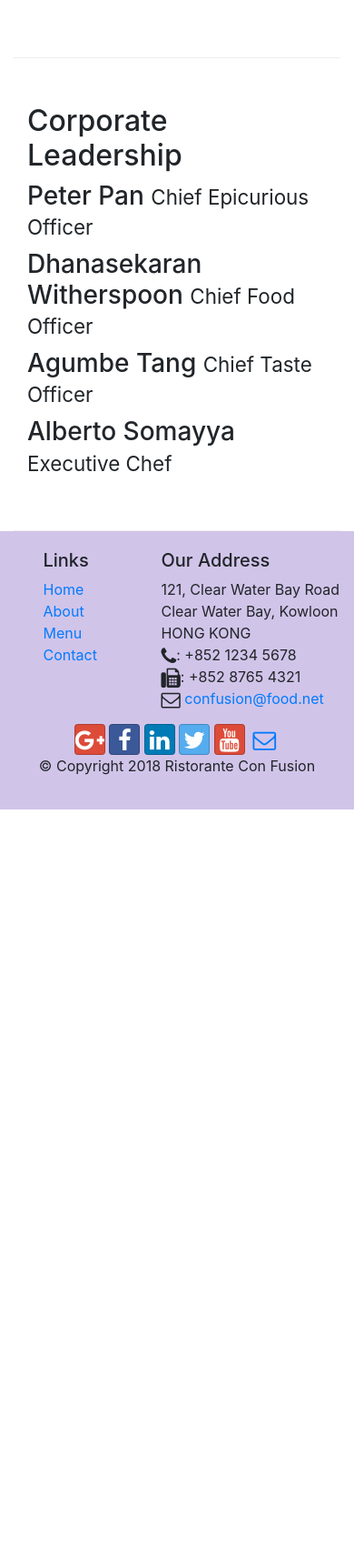
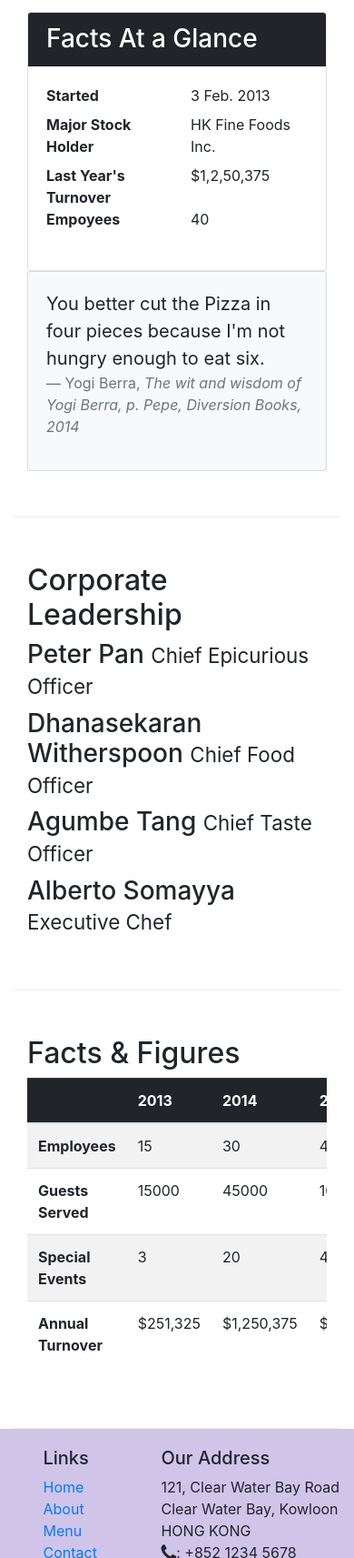
Before and after one commit to aksoni27/Bootstrap4Dev, a website: page aboutus.html in a window 390 px wide. Shown: the part 1037-2750 px from the top of the page at 91% size. Before the commit the page ends 1927 px from the top, so only its background shows below. Drawn offline with nearby package versions, Linux system fonts and the light colour scheme.

Commit message:
Tables and cards

```diff
--- a/aboutus.html
+++ b/aboutus.html
@@ -68,6 +68,33 @@
                 <p>Started in 2010, Ristorante con Fusion quickly established itself as a culinary icon par excellence in Hong Kong. With its unique brand of world fusion cuisine that can be found nowhere else, it enjoys patronage from the A-list clientele in Hong Kong.  Featuring four of the best three-star Michelin chefs in the world, you never know what will arrive on your plate the next time you visit us.</p>
                 <p>The restaurant traces its humble beginnings to <em>The Frying Pan</em>, a successful chain started by our CEO, Mr. Peter Pan, that featured for the first time the world's best cuisines in a pan.</p>
             </div>
+             <div class="col-sm">
+                <div class="card">
+                    <h3  class="card-header text-white">Facts At a Glance</h3>
+                    <div class="card-body">
+                        <dl class="row">
+                            <dt class="col-6">Started</dt>
+                            <dd class="col-6">3 Feb. 2013</dd>
+                            <dt class="col-6">Major Stock Holder</dt>
+                            <dd class="col-6">HK Fine Foods Inc.</dd>
+                            <dt class="col-6">Last Year's Turnover</dt>
+                            <dd class="col-6">$1,2,50,375</dd>
+                            <dt class="col-6">Empoyees</dt>
+                            <dd class="col-6">40</dd>
+                        </dl>
+                    </div>
+                </div>
+             </div>
+             <div class="col-12">
+                <div class="card card-body bg-light">
+                    <blockquote class="blockquote">
+                        <p class="mb-0">You better cut the Pizza in four pieces because I'm not hungry enough to eat six.</p>
+                        <footer class="blockquote-footer">Yogi Berra,
+                            <cite title="Source Title"> The wit and wisdom of Yogi Berra, p. Pepe, Diversion Books, 2014</cite>
+                        </footer>
+                    </blockquote>
+                </div>
+             </div>
 
         </div>
 
@@ -85,6 +112,50 @@
                 <h3>Alberto Somayya <small>Executive Chef</small></h3>
                 <p class="d-none d-sm-block">Award winning three-star Michelin chef with wide International experience having worked closely with whos-who in the culinary world, he specializes in creating mouthwatering Indo-Italian fusion experiences. He says, <em>Put together the cuisines from the two craziest cultures, and you get a winning hit! Amma Mia!</em></p>
             </div>
+       </div>
+       <div class="row row-content">
+           <div class="col-12 col-sm-9">
+               <h2>Facts &amp; Figures</h2>
+                <div class="table-responsive">
+                    <table class="table table-striped">
+                        <thead class="table-dark">
+                            <tr>
+                                <th>&nbsp;</th>
+                                <th>2013</th>
+                                <th>2014</th>
+                                <th>2015</th>
+                            </tr>
+                        </thead>
+                        <tbody>
+                            <tr>
+                                <th>Employees</th>
+                                <td>15</td>
+                                <td>30</td>
+                                <td>40</td>
+                            </tr>
+                            <tr>
+                                <th>Guests Served</th>
+                                <td>15000</td>
+                                <td>45000</td>
+                                <td>100,000</td>
+                            </tr>
+                            <tr>
+                                <th>Special Events</th>
+                                <td>3</td>
+                                <td>20</td>
+                                <td>45</td>
+                            </tr>
+                            <tr>
+                                <th>Annual Turnover</th>
+                                <td>$251,325</td>
+                                <td>$1,250,375</td>
+                                <td>$3,000,000</td>
+                            </tr>
+                        </tbody>
+                    </table>
+                </div>
+           </div>
+           <div class="col-12 col-sm-3"></div>
        </div>
 
     </div>
--- a/css/styled.css
+++ b/css/styled.css
@@ -37,3 +37,6 @@
 .navbar-dark{
 	background-color: #512DA8;
 }
+.card-header{
+	background-color: #212529;
+}
```
